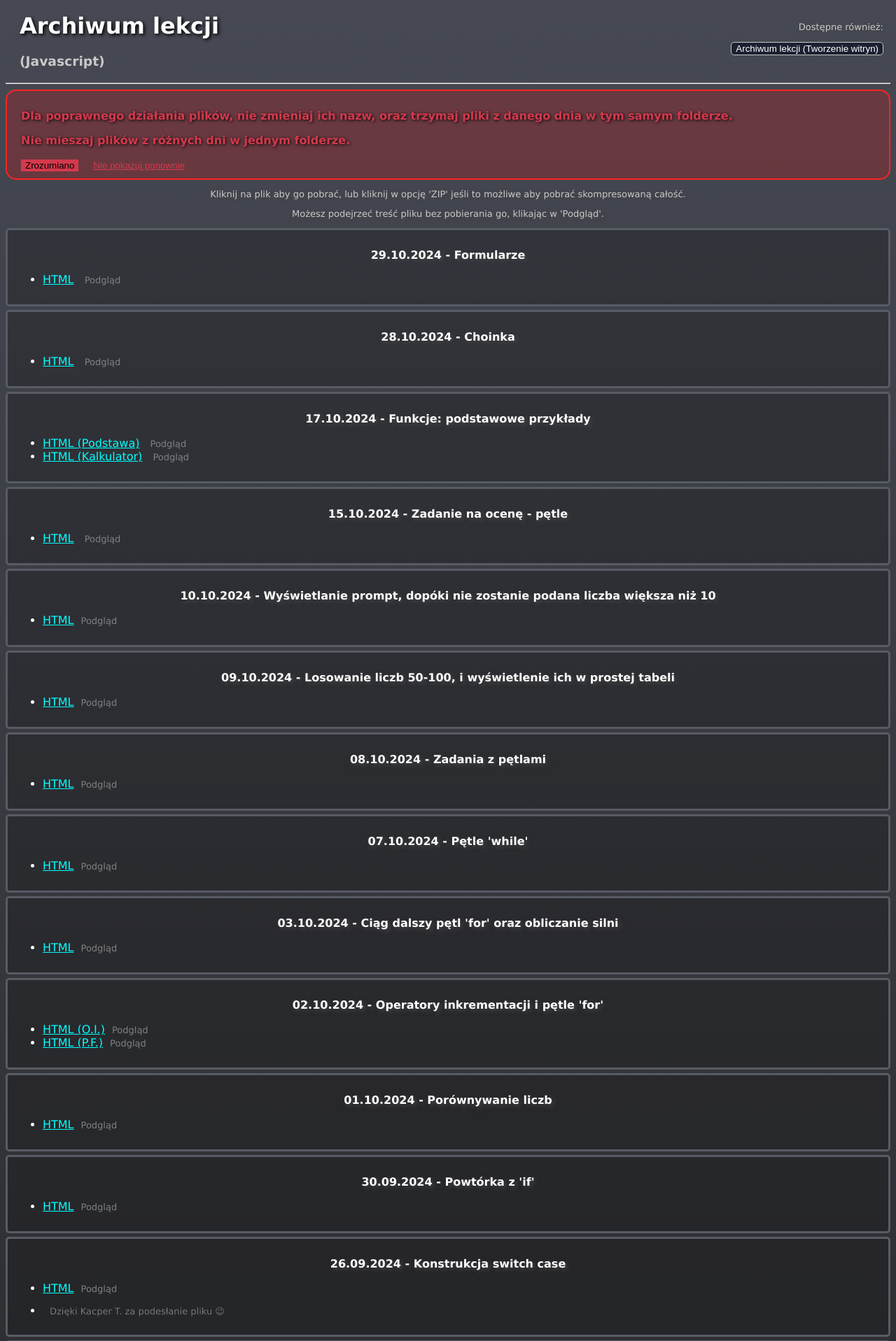
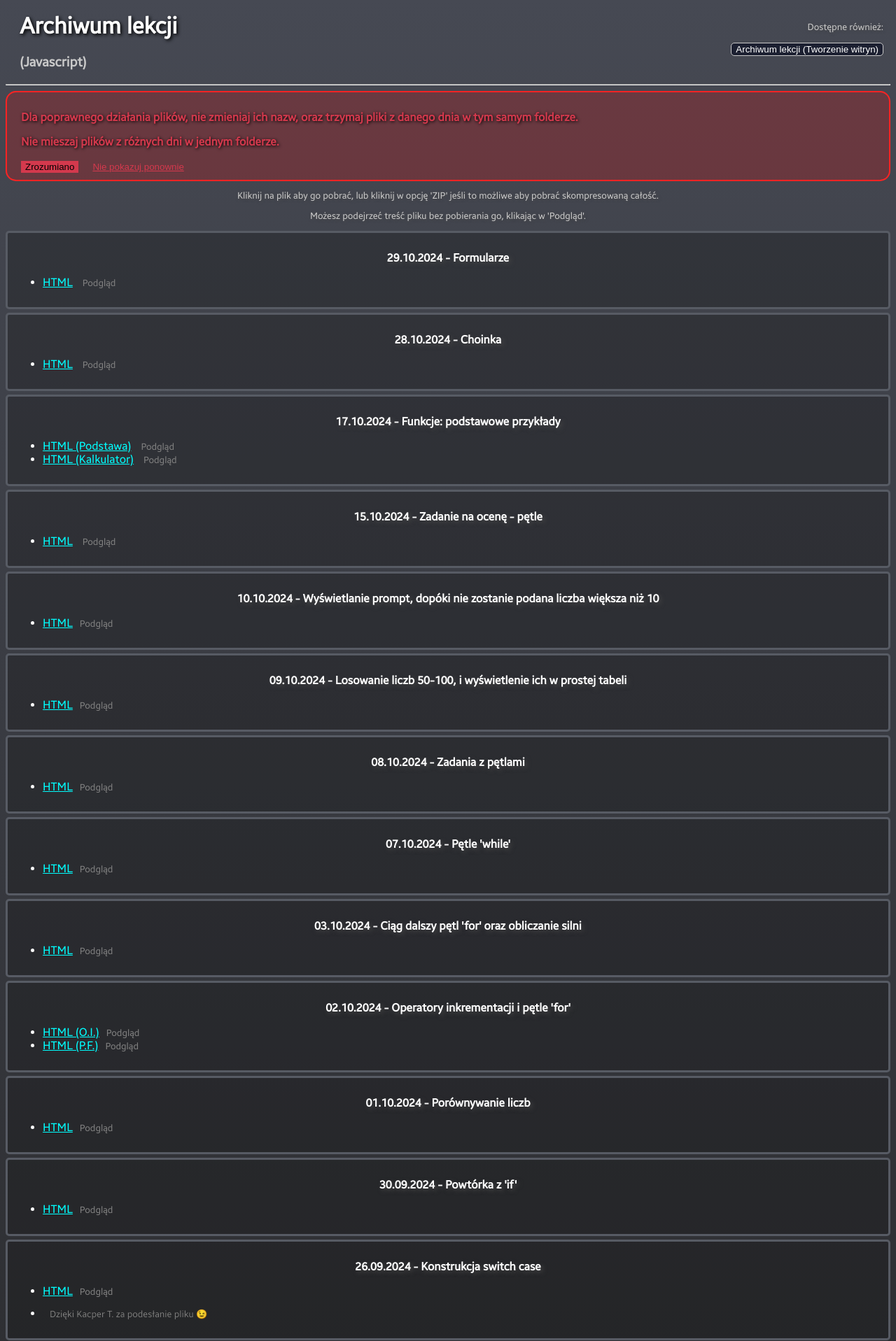
Before and after one commit to MaxMiL4N/archiwum_lekcji, a PHP site: page / in a window 1280 px wide. Shown: the top 1917 px of the page at 70% size. Run offline with PHP 8.4, Linux system fonts and the light colour scheme.

Commit message:
nowa czcionka

```diff
--- a/css.css
+++ b/css.css
@@ -1,11 +1,16 @@
+@font-face { font-family: SamsungSans; src: url('SamsungSans-Regular.ttf'); }
+@font-face { font-family: SamsungSharpSans; src: url('samsungsharpsans.otf'); }
+@font-face { font-family: Fortnite; src: url('fortnite.otf'); }
+@font-face { font-family: Burbank; src: url('Burbank\ Big\ Condensed\ Black.otf'); }
+
 body.javascript{
-    font-family:verdana;
+    font-family:SamsungSans;
     color:white;
     background: rgb(46,46,46);
     background: linear-gradient(0deg, rgb(31, 31, 31) 0%, rgb(70, 73, 83) 100%);
 }
 body.tworzenie_witryn{
-    font-family:verdana;
+    font-family:SamsungSans;
     color:white;
     background: rgb(46,46,46);
     background: linear-gradient(0deg, rgb(23, 34, 25) 0%, rgb(70, 83, 71) 100%);
```
Also changed, not shown: Burbank Big Condensed Black.otf (added), SamsungSans-Bold.ttf (added), SamsungSans-Medium.ttf (added), SamsungSans-Regular.ttf (added), SamsungSans-Thin.ttf (added), fortnite.otf (added), samsungsharpsans-bold.otf (added), samsungsharpsans-medium.otf (added), samsungsharpsans.otf (added), 1 other file.
